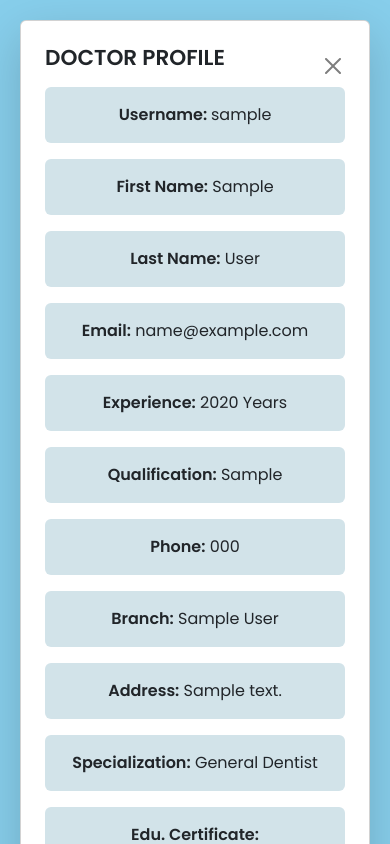
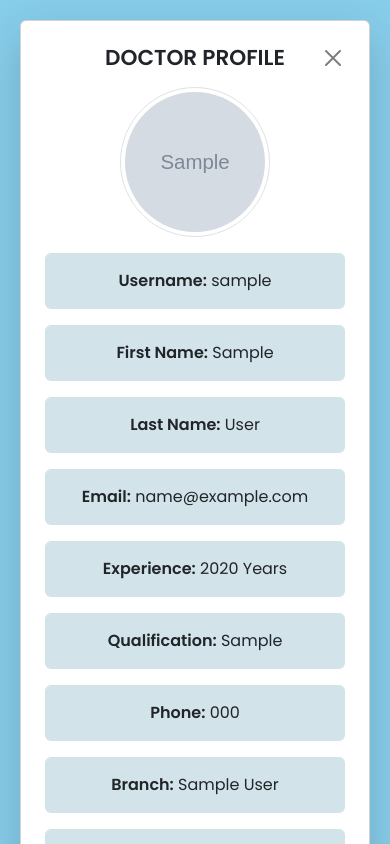
Before and after one commit to anjaliprakash88/Dr.ArifDental, a Django app: page /doctor/profile/ in a window 390 px wide. Shown: the top 844 px of the page. Run offline with Django 5.2, Linux system fonts and the light colour scheme; a user stored in the database is signed in; tables that the repository leaves empty hold one stand-in row (values such as "Sample post"); grey boxes marked "Sample" are stand-in pictures; some libraries are stand-ins or nearby versions.

Commit message:
in doctor profile edit and add image

```diff
--- a/DOCTOR/serializer.py
+++ b/DOCTOR/serializer.py
@@ -122,6 +122,7 @@ class BranchSerializer(serializers.ModelSerializer):
 class DoctorViewProfileSerializer(serializers.ModelSerializer):
     user = UserViewProfileSerializer()
     branch = BranchSerializer()
+    profile_image = serializers.ImageField(required=False, allow_null=True)
 
     class Meta:
         model = Doctor
--- a/DOCTOR/templates/doctor/doctor_profile.html
+++ b/DOCTOR/templates/doctor/doctor_profile.html
@@ -145,16 +145,24 @@
 <!--------------- MAIN CONTENT --------------->
     <div class="content d-flex justify-content-center align-items-center">
     <div class="card shadow-lg p-4" style="max-width: 1000px; width: 100%;">
-             <div class="d-flex justify-content-between align-items-center m">
-                <h4 class="dashboard-title mb-3"><strong>DOCTOR PROFILE</strong></h4>
-                <button type="button" class="btn-close" data-bs-dismiss="modal" aria-label="Close"></button>
+        <div class="d-flex align-items-center justify-content-between mb-3 position-relative">
+            <h4 class="dashboard-title m-0 w-100 text-center"><strong>DOCTOR PROFILE</strong></h4>
+            <button type="button" class="btn-close position-absolute end-0" data-bs-dismiss="modal" aria-label="Close"></button>
         </div>
 
         {% if doctors %}
             <div class="row g-3">
+                <!-- Profile Image -->
+                {% if doctors.profile_image %}
+                <div class="col-12 text-center">
+                    <img src="{{ doctors.profile_image.url }}" alt="Profile Image" class="img-thumbnail rounded-circle" style="height: 150px; width: 150px; object-fit: cover;">
+                </div>
+                {% endif %}
+
+                <!-- User Info -->
                 <div class="col-md-6">
                     <div class="p-3 rounded text-center" style="background:#d2e3e9">
-                            <strong>Username: </strong> {{ doctors.user.username }}
+                        <strong>Username:</strong> {{ doctors.user.username }}
                     </div>
                 </div>
                 <div class="col-md-6">
@@ -172,6 +180,8 @@
                         <strong>Email:</strong> {{ doctors.user.email }}
                     </div>
                 </div>
+
+                <!-- Doctor Info -->
                 <div class="col-md-6">
                     <div class="p-3 rounded text-center" style="background:#d2e3e9">
                         <strong>Experience:</strong> {{ doctors.experience_years }} Years
@@ -202,6 +212,8 @@
                         <strong>Specialization:</strong> {{ doctors.specialization }}
                     </div>
                 </div>
+
+                <!-- Certificate Previews -->
                 <div class="col-md-6">
                     <div class="p-3 rounded text-center" style="background:#d2e3e9">
                         <strong>Edu. Certificate:</strong><br>
@@ -212,13 +224,15 @@
                 </div>
                 <div class="col-md-6">
                     <div class="p-3 rounded text-center" style="background:#d2e3e9">
-                            <strong>Edu. Certificate:</strong><br>
+                        <strong>Medical License:</strong><br>
                         {% if doctors.medical_license %}
                         <img src="{{ doctors.medical_license.url }}" alt="Medical License" class="img-fluid" height="100" width="400">
                         {% endif %}
                     </div>
                 </div>
             </div>
+
+            <!-- Edit Button -->
             <div class="mt-3">
                 <a href="#" class="btn btn-dark w-100 py-2" data-bs-toggle="modal" data-bs-target="#editProfileModal">
                     Edit Profile
@@ -253,7 +267,6 @@
                         </div>
                     </div>
 
-
                     <div class="row">
                         <div class="col-md-6 mb-3">
                             <label class="form-label fw-bold">FIRST NAME</label>
@@ -264,6 +277,7 @@
                             <input type="text" class="form-control" id="edit_last_name" value="{{ doctors.user.last_name }}">
                         </div>
                     </div>
+
                     <div class="row">
                         <div class="col-md-6 mb-3">
                             <label class="form-label fw-bold">MOBILE</label>
@@ -281,25 +295,27 @@
                             <input type="text" class="form-control" id="edit_qualification" value="{{ doctors.qualification }}">
                         </div>
                         <div class="col-md-6 mb-3">
-                                <label class="form-label fw-bold">EXPERIENCE(yr.)</label>
+                            <label class="form-label fw-bold">EXPERIENCE (yr.)</label>
                             <input type="number" class="form-control" id="edit_experience_years" value="{{ doctors.experience_years }}">
                         </div>
                     </div>
+
                     <div class="row">
                         <div class="col-md-12 mb-3">
                             <label class="form-label fw-bold">SPECIALIZATION</label>
                             <select class="form-control" id="edit_specialization">
                                 <option value="{{ doctors.specialization }}"></option>
                                 <option value="General Dentist" {% if doctors.specialization == "General Dentist" %}selected{% endif %}>General Dentist</option>
-                                    <option value="General Dentist" {% if doctors.specialization == "Pediatric Dentist" %}selected{% endif %}>Pediatric Dentist</option>
+                                <option value="Pediatric Dentist" {% if doctors.specialization == "Pediatric Dentist" %}selected{% endif %}>Pediatric Dentist</option>
                                 <option value="Orthodontist" {% if doctors.specialization == "Orthodontist" %}selected{% endif %}>Orthodontist</option>
                                 <option value="Periodontist" {% if doctors.specialization == "Periodontist" %}selected{% endif %}>Periodontist</option>
                                 <option value="Endodontist" {% if doctors.specialization == "Endodontist" %}selected{% endif %}>Endodontist</option>
-                                    <option value="Endodontist" {% if doctors.specialization == "Oral Pathologist" %}selected{% endif %}>Oral Pathologist</option>
+                                <option value="Oral Pathologist" {% if doctors.specialization == "Oral Pathologist" %}selected{% endif %}>Oral Pathologist</option>
                                 <option value="Prosthodontist" {% if doctors.specialization == "Prosthodontist" %}selected{% endif %}>Prosthodontist</option>
                             </select>
                         </div>
                     </div>
+
                     <div class="row">
                         <div class="col-md-12 mb-3">
                             <label class="form-label fw-bold">UPLOAD EDU.CERTIFICATE</label>
@@ -309,6 +325,7 @@
                             {% endif %}
                         </div>
                     </div>
+
                     <div class="row">
                         <div class="col-md-12 mb-3">
                             <label class="form-label fw-bold">UPLOAD MED.LICENSE</label>
@@ -318,7 +335,20 @@
                             {% endif %}
                         </div>
                     </div>
-                        <button type="submit" style="border:None;" class="btn btn-dark w-100 py-2" id="saveProfileChanges">
+
+                    <!-- NEW PROFILE IMAGE UPLOAD -->
+                    <div class="row">
+                        <div class="col-md-12 mb-3">
+                            <label class="form-label fw-bold">UPLOAD PROFILE IMAGE</label>
+                            <input type="file" class="form-control" id="edit_profile_image">
+                            {% if doctors.profile_image %}
+                                <small class="text-muted mt-1 d-block">Current Profile Image:</small>
+                                <img src="{{ doctors.profile_image.url }}" class="img-thumbnail" width="120">
+                            {% endif %}
+                        </div>
+                    </div>
+
+                    <button type="submit" style="border: none;" class="btn btn-dark w-100 py-2" id="saveProfileChanges">
                         Update
                     </button>
                 </form>
@@ -326,6 +356,8 @@
         </div>
     </div>
 </div>
+
+
 
     <script src="https://code.jquery.com/jquery-3.6.0.min.js"></script>
     <script src="https://cdn.jsdelivr.net/npm/bootstrap@5.3.0/dist/js/bootstrap.bundle.min.js"></script>
@@ -368,22 +400,27 @@
     if (educationalCert) {
         formData.append("educational_certificate", educationalCert);
     }
+
     var medicalLicense = $("#edit_medical_license")[0].files[0];
     if (medicalLicense) {
         formData.append("medical_license", medicalLicense);
     }
+
+    var profileImage = $("#edit_profile_image")[0].files[0];
+    if (profileImage) {
+        formData.append("profile_image", profileImage);
+    }
+
     $.ajax({
         url: "/doctor/profile/",
         method: "POST",
         processData: false,
         contentType: false,
-            headers:
-            {
+        headers: {
             "X-CSRFToken": csrfToken
         },
         data: formData,
-            success: function (response)
-            {
+        success: function (response) {
             alert("Doctor Profile updated successfully!");
             window.location.href = "/doctor/profile/";
         },
@@ -392,7 +429,6 @@
         }
     });
 });
-
 
 <!---------------TOGGLE BUTTON----------------->
     $(document).ready(function() {
--- a/DOCTOR/views.py
+++ b/DOCTOR/views.py
@@ -37,6 +37,7 @@ from rest_framework.permissions import IsAuthenticated
 import json
 from datetime import date
 from decimal import Decimal, InvalidOperation
+from rest_framework.parsers import MultiPartParser, FormParser
 
 
 class DeleteInvestigationView(APIView):
@@ -439,14 +440,15 @@ class LogoutView(APIView):
 # ---------------DOCTOR PROFILE ---------------
 class DoctorProfileView(APIView):
     renderer_classes = [TemplateHTMLRenderer, JSONRenderer]
+    parser_classes = [MultiPartParser, FormParser]  # Needed for file uploads
     template_name = 'doctor/doctor_profile.html'
 
     def get(self, request):
         try:
             doctor = get_object_or_404(Doctor, user=request.user)
             if request.accepted_renderer.format == 'json':
-                doctor_serializer = DoctorViewProfileSerializer(doctor)
-                return Response({'doctors': doctor_serializer.data}, status=status.HTTP_200_OK)
+                serializer = DoctorViewProfileSerializer(doctor)
+                return Response({'doctors': serializer.data}, status=status.HTTP_200_OK)
             return Response({'doctors': doctor}, template_name=self.template_name)
 
         except Doctor.DoesNotExist:
@@ -454,36 +456,22 @@ class DoctorProfileView(APIView):
 
     def post(self, request):
         doctor = get_object_or_404(Doctor, user=request.user)
-        user_data = {
-            "username": request.data.get("username"),
-            "first_name": request.data.get("first_name"),
-            "last_name": request.data.get("last_name"),
-            "email": request.data.get("email"),
-        }
-        for attr, value in user_data.items():
-            if value:
-                setattr(doctor.user, attr, value)
-            doctor.user.save()
 
-        doctor_data = {
-            "phone_number": request.data.get("phone_number"),
-            "experience_years": request.data.get("experience_years"),
-            "qualification": request.data.get("qualification"),
-            "address": request.data.get("address"),
-            "specialization": request.data.get("specialization"),
+        # Parse nested `user` data from the flat request
+        data = request.data.copy()
+        data['user'] = {
+            "username": data.get("username"),
+            "first_name": data.get("first_name"),
+            "last_name": data.get("last_name"),
+            "email": data.get("email"),
         }
 
-        for attr, value in doctor_data.items():
-            if value:
-                setattr(doctor, attr, value)
-
-        if "educational_certificate" in request.FILES:
-            doctor.educational_certificate = request.FILES["educational_certificate"]
-        if "medical_license" in request.FILES:
-            doctor.medical_license = request.FILES["medical_license"]
-        doctor.save()
-        return Response({"message": "Doctor profile updated successfully"}, status=status.HTTP_200_OK)
-
+        serializer = DoctorViewProfileSerializer(doctor, data=data, partial=True)
+        if serializer.is_valid():
+            serializer.save()
+            return Response({"message": "Doctor profile updated successfully"}, status=status.HTTP_200_OK)
+        else:
+            return Response(serializer.errors, status=status.HTTP_400_BAD_REQUEST)
 # ---------------DOCTOR PATIENT LIST---------------
 class DoctorPatientListView(APIView):
     renderer_classes = [TemplateHTMLRenderer, JSONRenderer]
--- a/SUPER_ADMIN/models.py
+++ b/SUPER_ADMIN/models.py
@@ -64,7 +64,6 @@ class Doctor(models.Model):
 
     def __str__(self):
         return self.user.username
-
 
 #--------------------------------------PHARMACY MODEL------------------------------------#
 class Pharmacy(models.Model):
```
Also changed, not shown: media/DOCTOR/certificates/Screenshot_27.png (added), media/DOCTOR/licenses/Screenshot_60.png (added), media/DOCTOR/profile_images/Screenshot_27.png (added). Lines whose indentation alone changed are shown as unchanged.
